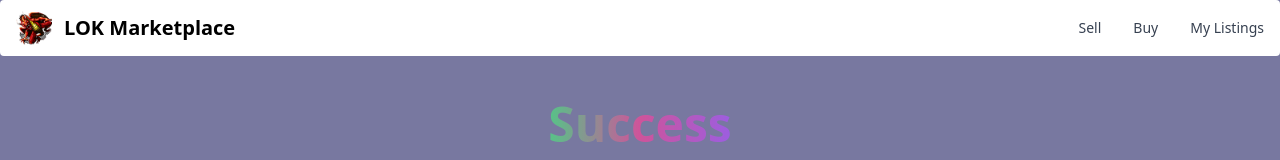
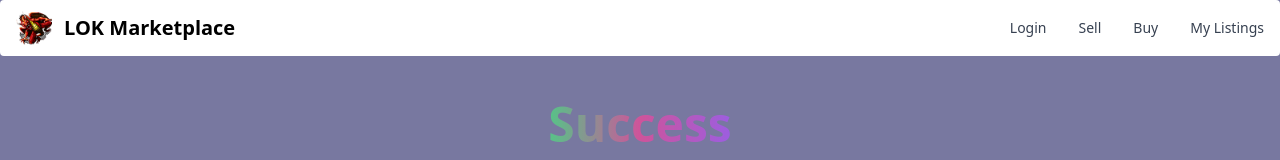
Before and after one commit to RdotSilva/React-NextJS-LegendsOfKesmai-Marketplace, a Next.js app: page /sell/success in a window 1280 px wide. Shown: the top 160 px of the page. Built offline with nearby package versions, Linux system fonts and the light colour scheme.

Commit message:
Update header to support login route

```diff
--- a/components/Header/Header.jsx
+++ b/components/Header/Header.jsx
@@ -52,6 +52,14 @@ const Header = () => {
             <ul className="flex flex-col mt-4 md:flex-row md:space-x-8 md:mt-0 md:text-sm md:font-medium">
               <li>
                 <a
+                  href="/login"
+                  className="block py-2 pr-4 pl-3 text-gray-700 border-b border-gray-100 hover:bg-gray-50 md:hover:bg-transparent md:border-0 md:hover:text-blue-700 md:p-0 dark:text-gray-400 md:dark:hover:text-white dark:hover:bg-gray-700 dark:hover:text-white md:dark:hover:bg-transparent dark:border-gray-700"
+                >
+                  Login
+                </a>
+              </li>
+              <li>
+                <a
                   href="/sell"
                   className="block py-2 pr-4 pl-3 text-gray-700 border-b border-gray-100 hover:bg-gray-50 md:hover:bg-transparent md:border-0 md:hover:text-blue-700 md:p-0 dark:text-gray-400 md:dark:hover:text-white dark:hover:bg-gray-700 dark:hover:text-white md:dark:hover:bg-transparent dark:border-gray-700"
                 >
```
